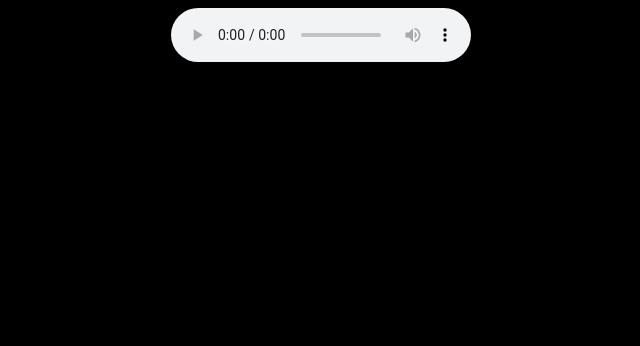
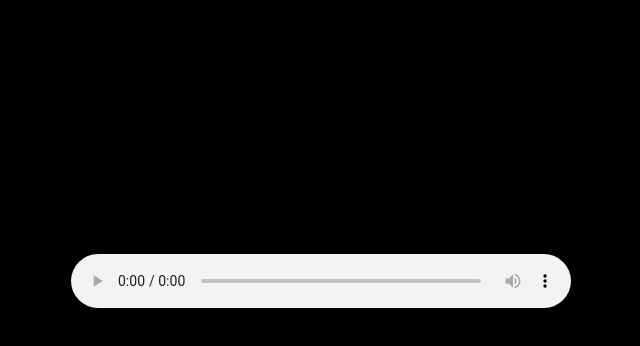
Before and after one commit to thomasdtran/thomasdtran.github.io, a plain HTML site: page index.html in a window 1280 px wide. Shown: the whole page, without its empty margins (319-959 px from the left). Drawn offline with Linux system fonts and the light colour scheme.

Commit message:
changed size of controls

```diff
--- a/index.html
+++ b/index.html
@@ -4,7 +4,7 @@
     <link rel="stylesheet" href="styles.css">
 </head>
 <body>
-    <audio controls autoplay style="margin: 0 auto; display: block;">
+    <audio controls autoplay style="margin: 0 auto; display: block; width: 500px; height: 300px;">
         <source src="morse_code.wav" type="audio/wav">
       Your browser does not support the audio element.
     </audio>
```
Also changed, not shown: qr_code.png (added), styles.css (line endings or trailing spaces).
